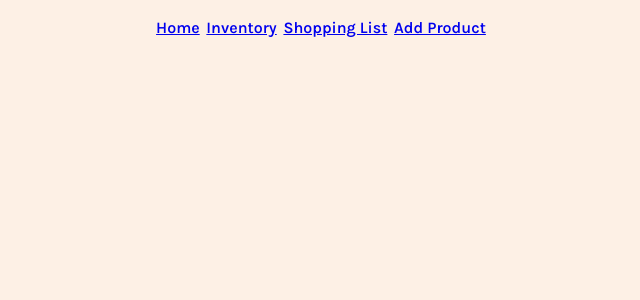
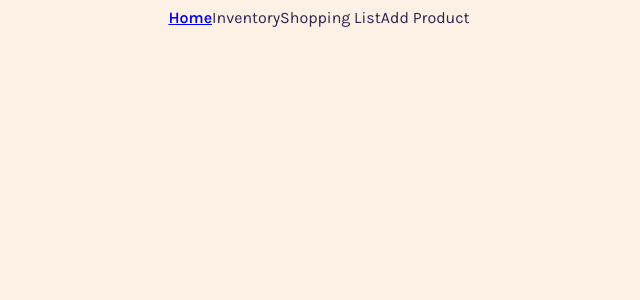
Before and after one commit to kelly1040/cafe, a React (Create React App) app in the folder frontend/: page / in a window 1280 px wide. Shown: the top 300 px of the page, without its empty margins (329-969 px from the left). Built offline with nearby package versions, Linux system fonts and the light colour scheme.

Commit message:
added some repsonsiveness to navbar

```diff
--- a/frontend/src/App.js
+++ b/frontend/src/App.js
@@ -1,24 +1,11 @@
 import React from 'react';
-import{ Link } from 'react-router-dom';
-import { Outlet } from "react-router-dom";
+import NavBar from './pages/nav.jsx';
 
 function App() {
 
   return (
     <>
-      <div className="columns">
-        <div className="main-content">
-          <main>
-            <nav>
-              <Link to="/">Home</Link>
-              <Link to="/inventory">Inventory</Link>
-              <Link to="/shoppingList">Shopping List</Link>
-              <Link to="/addProduct">Add Product</Link>
-            </nav>
-            <Outlet/>
-          </main>
-        </div>
-      </div>
+    <NavBar/>
     </>
   );
 }
--- a/frontend/src/index.css
+++ b/frontend/src/css/index.css
@@ -11,6 +11,8 @@ html {
   font-weight: 600;
   font-style: normal;
 }
+
+
 .incrementButton{
   display: flex;
   justify-content: center;
@@ -43,18 +45,6 @@ body{
   align-items: center;
   flex-direction: column;
 }
-code {
-  font-family: source-code-pro, Menlo, Monaco, Consolas, 'Courier New',
-    monospace;
-}
-
-nav {
-  display: flex;
-  justify-content: space-between;
-  align-items: center;
-  width: 100%;
-  padding: 10px;
-}
 
 button {
   padding: 10px;
--- /dev/null
+++ b/frontend/src/css/nav.css
@@ -0,0 +1,109 @@
+@import url('https://fonts.googleapis.com/css2?family=Poppins:wght@400;500;600;700&display=swap');
+
+html, body{
+    min-width:100%;
+  }
+
+.container {
+  margin: 0 auto;
+  padding: 0 15px;
+  display: flex;
+  justify-content: space-between;
+  align-items: center;
+  flex-direction: row ;
+}
+
+.navbar {
+  height: 60px;
+  background-color: #fef7e5;
+  position: relative;
+}
+
+.menu-icon {
+  display: none;
+}
+.nav-elements {
+  display: flex;
+  justify-content: space-between;
+  list-style-type: none;
+  flex-direction: row;
+}
+.nav-elements  {
+  display: flex;
+  justify-content: space-between;
+  list-style-type: none;
+}
+
+.nav-elements li:not(:last-child) {
+  margin-right: 60px;
+}
+
+.nav-elements a {
+  font-size: 16px;
+  font-weight: 400;
+  color: #2f234f;
+  text-decoration: none;
+}
+
+.nav-elements  a.active {
+  color: #574c4c;
+  font-weight: 500;
+  position: relative;
+}
+
+.nav-elements a.active::after {
+  content: '';
+  position: absolute;
+  bottom: -4px;
+  left: 0;
+  width: 100%;
+  height: 2px;
+  background-color: #574c4c;
+}
+
+@media (max-width: 768px) {
+  .nav-elements ul li:not(:last-child) {
+    margin-right: 30px;
+  }
+}
+
+@media (max-width: 600px) {
+    .container {
+        align-items: space-between;
+        width: 100%;
+    }
+
+  .menu-icon {
+    display: block;
+    cursor: pointer;
+  }
+
+  .nav-elements {
+    position: absolute;
+    right: 0;
+    top: 60px;
+    background-color: #fef7e5;
+    width: 0px;
+    height: calc(100vh - 60px);
+    transition: all 0.3s ease-in;
+    overflow: hidden;
+  }
+
+  .nav-elements.active {
+    width: 150px;
+  }
+
+  .nav-elements {
+    display: flex;
+    flex-direction: column;
+    justify-content: flex-start;
+  }
+
+  .nav-elements li {
+    margin-right: unset;
+    margin-top: 22px;
+  }
+  .nav-elements a {
+    padding-top: 20px;
+  }
+}
--- a/frontend/src/index.js
+++ b/frontend/src/index.js
@@ -1,5 +1,5 @@
 import { ApolloClient, InMemoryCache, ApolloProvider, gql } from '@apollo/client';
-import './index.css';
+import '../src/css/index.css';
 import * as React from "react";
 import * as ReactDOM from "react-dom";
 import {
--- /dev/null
+++ b/frontend/src/pages/nav.jsx
@@ -0,0 +1,37 @@
+import React from "react";
+import { NavLink, Outlet } from "react-router-dom";
+import { ReactComponent as Waffle } from '../../src/assests/waffle_icon.svg';
+import { useState } from "react";
+import '../../src/css/nav.css';
+
+export default function NavBar() {
+    const [showNav, setShowNav] = useState(false);
+    const handleShowNavbar = () => {
+        setShowNav(!showNav)
+      };
+    return(
+    <div className="columns">
+      <meta name="viewport" content="width=device-width, initial-scale=1"></meta>
+        <div className="main-content">
+          <main>
+            <nav>
+                <div className="container">
+                <div className="homepage">
+                    <NavLink to="/">Home</NavLink>
+                </div>
+                <div className="menu-icon" onClick={handleShowNavbar}>
+                    menu<Waffle />
+                </div>
+                <div className={`nav-elements  ${showNav && 'active'}`}>
+                    <NavLink to="/inventory">Inventory</NavLink>
+                    <NavLink to="/shoppingList">Shopping List</NavLink>
+                    <NavLink to="/addProduct">Add Product</NavLink>
+                </div>
+                </div>
+            </nav>
+            <Outlet/>
+          </main>
+        </div>
+      </div>
+    );
+};
```
Also changed, not shown: frontend/src/assests/waffle_icon.svg (added), 1 other file (tests, documents, lock files or other folders).
